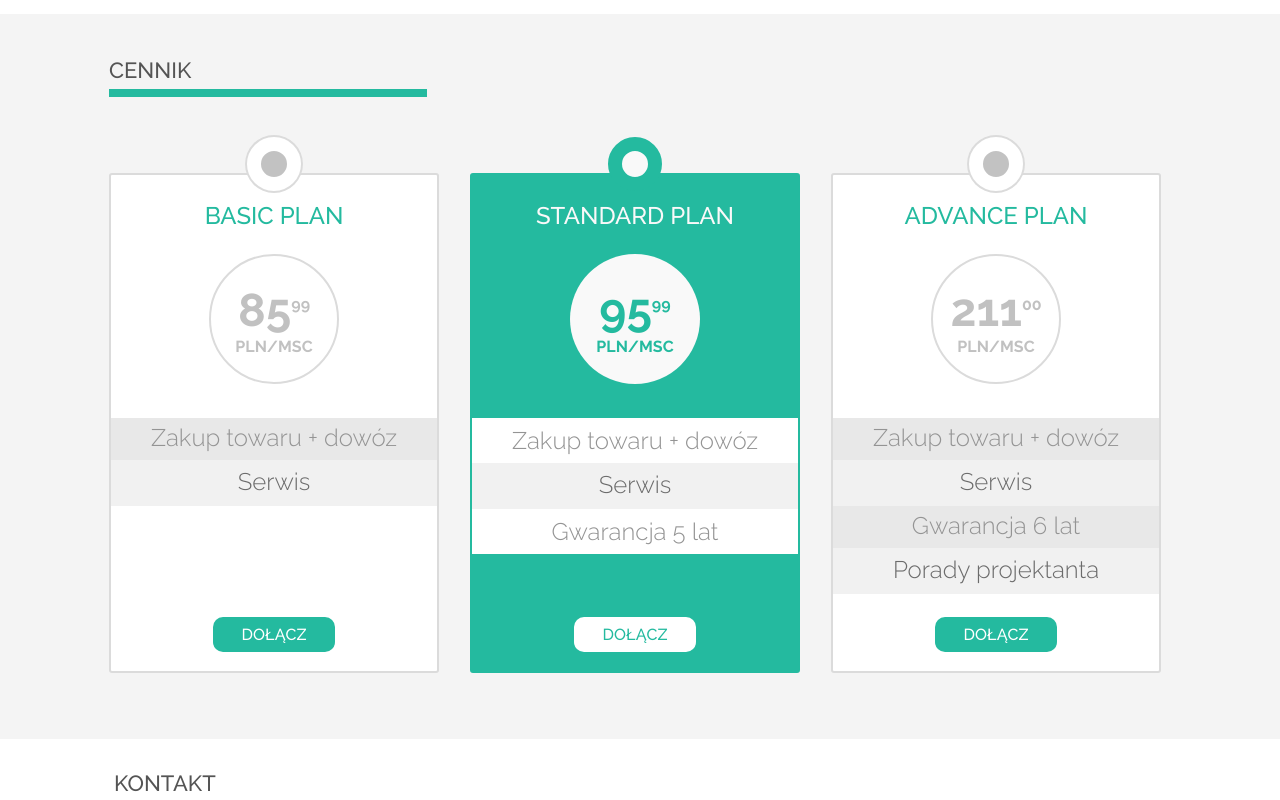
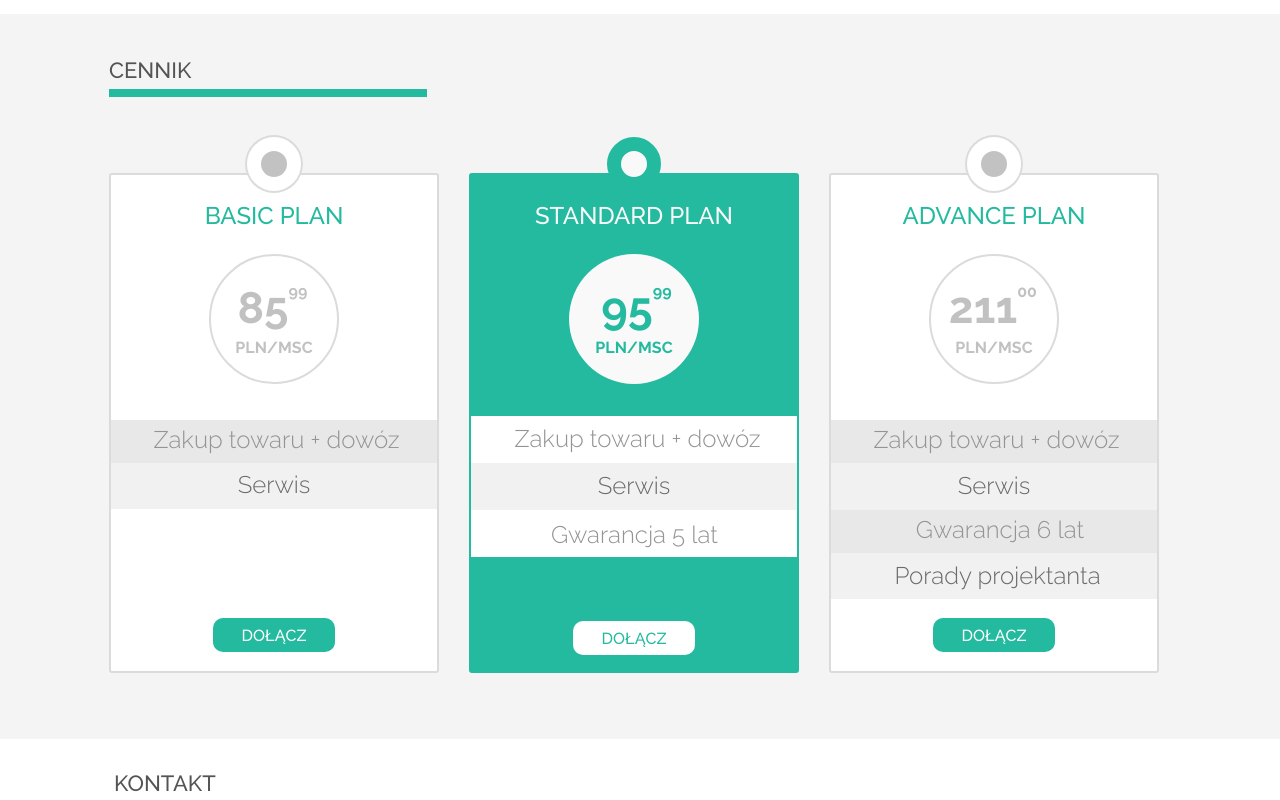
Before and after one commit to BlueMan2017/CodersLab_workshop, a plain HTML site: page index.html in a window 1280 px wide. Shown: the part 880-1680 px from the top of the page. Drawn offline with Linux system fonts and the light colour scheme.

Commit message:
skończone zadanie warsztatowe

```diff
--- a/css/style.css
+++ b/css/style.css
@@ -57,6 +57,7 @@ body {
 }
 
 .navbar__item:first-child {
+    position: relative;
     margin-left: 0;
 }
 
@@ -66,6 +67,33 @@ body {
 
 .navbar__item:nth-child(3) {
     margin-left: 38px;
+}
+
+.navbar__open {
+    position: absolute;
+    z-index: 99;
+    top: 38px;
+    left: -18px;
+    background: #000000;
+    padding: 5px 20px 10px 14px;
+    text-transform: none;
+    font-weight: 400;
+    font-size: 15px;
+}
+
+.navbar__open::before {
+    position: absolute;
+    content: "";
+    top: -6px;
+    left: 44px;
+    width: 20px;
+    height: 20px;
+    background: #000000;
+    transform: rotate(45deg);
+}
+
+.navbar__open>li {
+    padding-top: 9px;
 }
 
 
@@ -269,7 +297,7 @@ body {
 .prices__items {
     display: flex;
     justify-content: space-between;
-    padding: 40px 10px 40px 0;
+    padding: 40px 12px 40px 0;
 }
 
 .prices__items__box {
@@ -286,12 +314,14 @@ body {
 
 /* Prices --> Box 1 */
 
-.box1 {
+.box1,
+.box3 {
     background: #ffffff;
     border: 2px solid #dbdbdb;
 }
 
-.box1::before {
+.box1::before,
+.box3::before {
     position: absolute;
     content: '';
     top: -38px;
@@ -305,7 +335,8 @@ body {
     box-shadow: 0px 0px 0px 2px rgba(219, 219, 219, 1);
 }
 
-.box1__title {
+.box1__title,
+.box3__title {
     font-size: 24px;
     font-weight: 500;
     text-transform: uppercase;
@@ -313,11 +344,12 @@ body {
     text-align: center;
 }
 
-.box1__circle {
+.box1__circle,
+.box3__circle {
     position: relative;
     display: flex;
     flex-direction: column;
-    margin: 24px 0 34px;
+    margin: 24px 0 36px;
     justify-content: center;
     align-items: center;
     width: 130px;
@@ -329,18 +361,29 @@ body {
     color: #c1c1c1;
 }
 
-.box1__circle>h4>sup {
+.box1__circle>h4,
+.box3__circle>h4 {
+    position: relative;
+    font-size: 44px;
+    padding-right: 22px;
+}
+
+.box1__circle>h4>sup,
+.box3__circle>h4>sup {
+    position: absolute;
     font-size: 16px;
 }
 
-.box1__circle>p {
+.box1__circle>p,
+.box3__circle>p {
+    padding-top: 5px;
     font-size: 16px;
     text-transform: uppercase;
 }
 
 .box1__textLineOdd {
     width: 100%;
-    padding: 5px 0 8px;
+    padding: 5px 0 9px 5px;
     background: #e8e8e8;
     text-align: center;
     font-size: 24px;
@@ -358,10 +401,11 @@ body {
     font-weight: 300;
 }
 
-.box1__cta {
+.box1__cta,
+.box3__cta {
     position: absolute;
     bottom: 19px;
-    padding: 8px 29px;
+    padding: 8px 29px 7px;
     background: #24ba9f;
     border-radius: 10px;
     font-size: 16px;
@@ -400,7 +444,7 @@ body {
     position: relative;
     display: flex;
     flex-direction: column;
-    margin: 24px 0 34px;
+    margin: 24px 0 32px;
     justify-content: center;
     align-items: center;
     width: 130px;
@@ -412,18 +456,36 @@ body {
     color: #24ba9f;
 }
 
+.box2__circle>h4 {
+    position: relative;
+    font-size: 45px;
+    padding-right: 14px;
+}
+
 .box2__circle>h4>sup {
+    position: absolute;
     font-size: 16px;
 }
 
 .box2__circle>p {
+    padding-top: 3px;
     font-size: 16px;
     text-transform: uppercase;
 }
 
 .box2__textLineOdd {
     width: 100%;
-    padding: 8px 0 8px;
+    padding: 8px 0 10px 7px;
+    background: #ffffff;
+    text-align: center;
+    font-size: 24px;
+    color: #949494;
+    font-weight: 300;
+}
+
+.box2__textLineOdd:nth-child(5) {
+    width: 100%;
+    padding: 10px 0 8px 1px;
     background: #ffffff;
     text-align: center;
     font-size: 24px;
@@ -433,7 +495,7 @@ body {
 
 .box2__textLineEven {
     width: 100%;
-    padding: 7px 0 10px;
+    padding: 8px 0 10px;
     background: #f1f1f1;
     text-align: center;
     font-size: 24px;
@@ -443,13 +505,56 @@ body {
 
 .box2__cta {
     position: absolute;
-    bottom: 19px;
-    padding: 8px 29px;
+    bottom: 16px;
+    padding: 8px 29px 7px;
     background: #ffffff;
     border-radius: 10px;
     font-size: 16px;
     color: #24ba9f;
     text-transform: uppercase;
+}
+
+
+/* Prices --> Box 3 */
+
+.box3__textLineOdd {
+    width: 100%;
+    padding: 5px 0 9px 5px;
+    background: #e8e8e8;
+    text-align: center;
+    font-size: 24px;
+    color: #949494;
+    font-weight: 300;
+}
+
+.box3__textLineOdd:nth-child(5) {
+    width: 100%;
+    padding: 5px 0 9px 12px;
+    background: #e8e8e8;
+    text-align: center;
+    font-size: 24px;
+    color: #949494;
+    font-weight: 300;
+}
+
+.box3__textLineEven {
+    width: 100%;
+    padding: 8px 0 10px;
+    background: #f1f1f1;
+    text-align: center;
+    font-size: 24px;
+    color: #6b6b6b;
+    font-weight: 300;
+}
+
+.box3__textLineEven:nth-child(6) {
+    width: 100%;
+    padding: 8px 0 9px 7px;
+    background: #f1f1f1;
+    text-align: center;
+    font-size: 24px;
+    color: #6b6b6b;
+    font-weight: 300;
 }
 
 
--- a/index.html
+++ b/index.html
@@ -15,7 +15,13 @@
         <nav class="container navbar">
             <div class="navbar__logo">Sit <span><b>ON</b></span> chair</div>
             <ul class="navbar__content">
-                <li class="navbar__item">O firmie</li>
+                <li class="navbar__item">O firmie
+                    <ul class="navbar__open">
+                        <li>Aktualności</li>
+                        <li>Nasz team</li>
+                        <li>Historia</li>
+                    </ul>
+                </li>
                 <li class="navbar__item">Galeria</li>
                 <li class="navbar__item">Kontakt</li>
             </ul>
@@ -84,17 +90,17 @@
                     <div class="box2__textLineOdd">Gwarancja 5 lat</div>
                     <div class="box2__cta">Dołącz</div>
                 </div>
-                <div class="prices__items__box box1">
-                    <h3 class="box1__title">Advance plan</h3>
-                    <div class="box1__circle">
+                <div class="prices__items__box box3">
+                    <h3 class="box3__title">Advance plan</h3>
+                    <div class="box3__circle">
                         <h4>211<sup>00</sup></h4>
                         <p>pln/msc</p>
                     </div>
-                    <div class="box1__textLineOdd">Zakup towaru + dowóz</div>
-                    <div class="box1__textLineEven">Serwis</div>
-                    <div class="box1__textLineOdd">Gwarancja 6 lat</div>
-                    <div class="box1__textLineEven">Porady projektanta</div>
-                    <div class="box1__cta">Dołącz</div>
+                    <div class="box3__textLineOdd">Zakup towaru + dowóz</div>
+                    <div class="box3__textLineEven">Serwis</div>
+                    <div class="box3__textLineOdd">Gwarancja 6 lat</div>
+                    <div class="box3__textLineEven">Porady projektanta</div>
+                    <div class="box3__cta">Dołącz</div>
                 </div>
             </div>
         </div>
```
